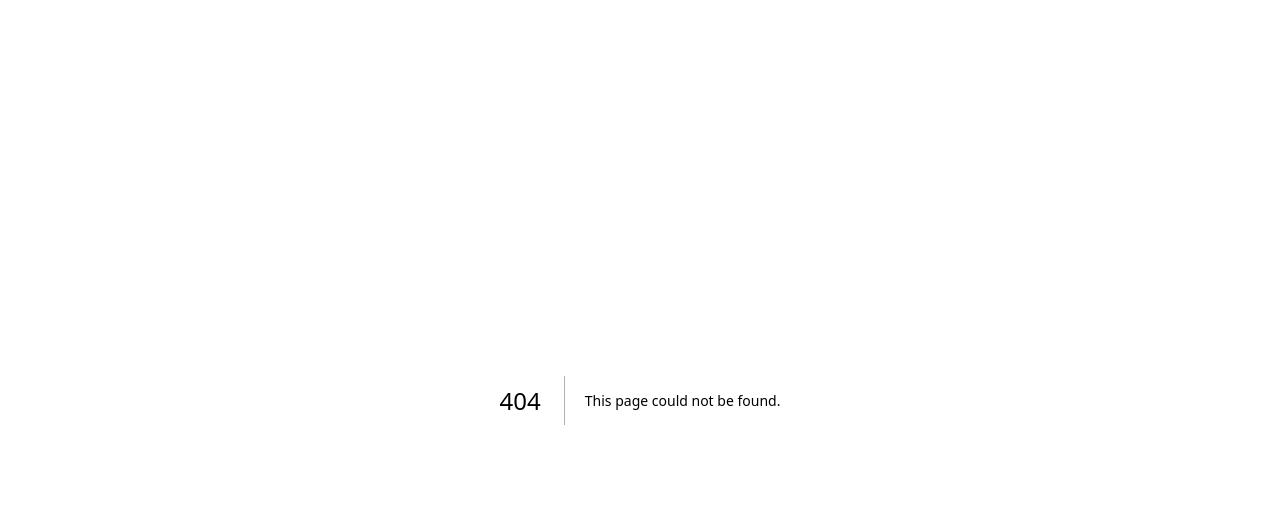
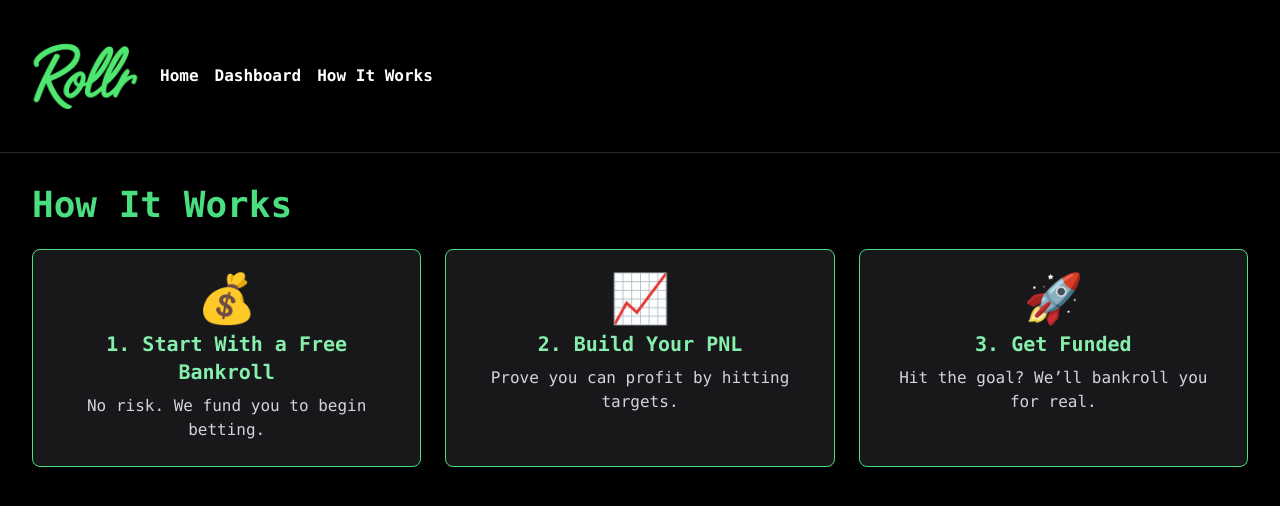
Before and after one commit to chipotleman/fundedfinal, a Next.js app: page /rules in a window 1280 px wide. Before the commit this address had no page. Shown: the top 506 px of the page. Built offline with nearby package versions, Linux system fonts and the light colour scheme.

Commit message:
Create rules.js

```diff
--- /dev/null
+++ b/pages/rules.js
@@ -0,0 +1,27 @@
+import TopNavBar from '../components/TopNavBar';
+
+export default function Rules() {
+  const steps = [
+    { title: '1. Start With a Free Bankroll', text: 'No risk. We fund you to begin betting.', emoji: '💰' },
+    { title: '2. Build Your PNL', text: 'Prove you can profit by hitting targets.', emoji: '📈' },
+    { title: '3. Get Funded', text: 'Hit the goal? We’ll bankroll you for real.', emoji: '🚀' },
+  ];
+
+  return (
+    <div className="bg-black text-white min-h-screen font-mono">
+      <TopNavBar />
+      <div className="p-8">
+        <h1 className="text-4xl text-green-400 font-bold mb-6">How It Works</h1>
+        <div className="grid md:grid-cols-3 gap-6">
+          {steps.map((step, idx) => (
+            <div key={idx} className="bg-zinc-900 border border-green-400 rounded-lg p-6 text-center animate-fade-in">
+              <div className="text-5xl mb-2">{step.emoji}</div>
+              <h2 className="text-xl font-bold text-green-300">{step.title}</h2>
+              <p className="text-gray-300 mt-2">{step.text}</p>
+            </div>
+          ))}
+        </div>
+      </div>
+    </div>
+  );
+}
```
